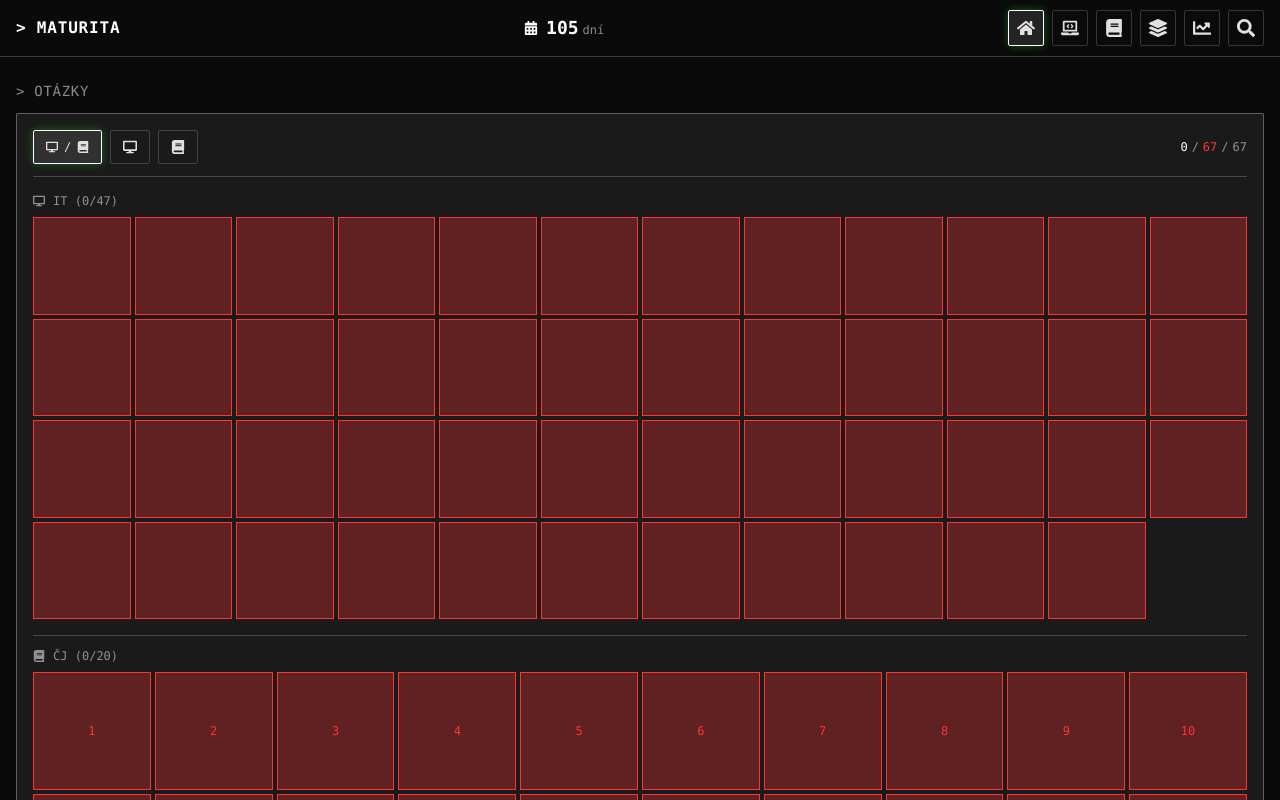
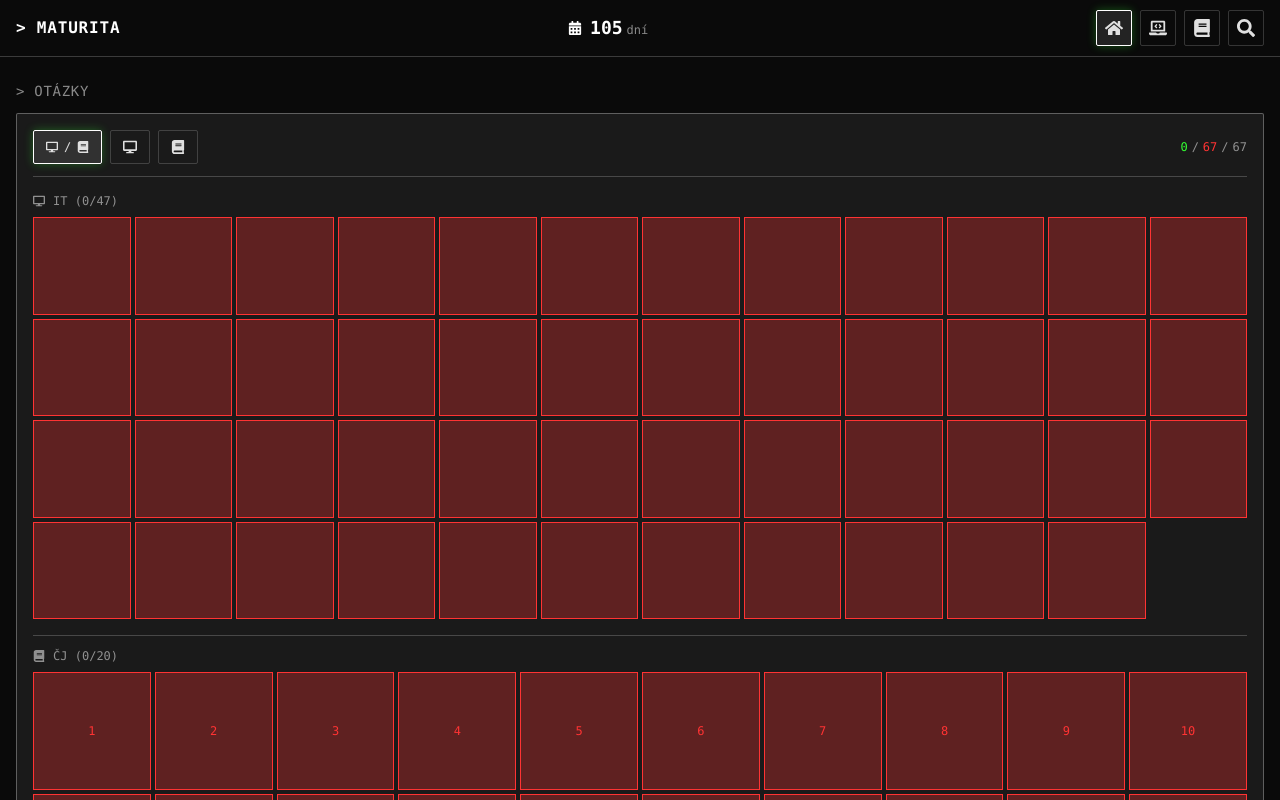
Before and after one commit to Lemioni/maturita-app, a React (Vite) app: page / in a window 1280 px wide. Shown: the top 800 px of the page. Built offline with nearby package versions, Linux system fonts and the light colour scheme.

Commit message:
úprava homepage

```diff
--- a/src/components/dashboard/QuestionGrid.jsx
+++ b/src/components/dashboard/QuestionGrid.jsx
@@ -82,7 +82,7 @@ const QuestionGrid = () => {
 
         {/* Stats in corner */}
         <div className="text-xs text-terminal-text/60">
-          <span className="text-terminal-accent">{stats.known}</span>
+          <span className="text-terminal-green">{stats.known}</span>
           <span className="mx-1">/</span>
           <span className="text-terminal-red">{stats.unknown}</span>
           <span className="mx-1">/</span>
@@ -107,8 +107,8 @@ const QuestionGrid = () => {
                   key={`it-${question.id}`}
                   to={`/it/question/${question.id}`}
                   className={`aspect-square border transition-all duration-200 hover:scale-110 ${known
-                      ? 'border-terminal-green bg-terminal-green/30 hover:bg-terminal-green/50'
-                      : 'border-terminal-red bg-terminal-red/30 hover:bg-terminal-red/50'
+                    ? 'border-terminal-green bg-terminal-green/30 hover:bg-terminal-green/50'
+                    : 'border-terminal-red bg-terminal-red/30 hover:bg-terminal-red/50'
                     }`}
                   title={`IT #${question.id}: ${question.question}`}
                 />
@@ -135,8 +135,8 @@ const QuestionGrid = () => {
                   key={`cj-${book.id}`}
                   to={`/cj/book/${book.id}`}
                   className={`aspect-square border transition-all duration-200 hover:scale-110 flex items-center justify-center text-xs font-mono ${known
-                      ? 'border-terminal-green bg-terminal-green/30 hover:bg-terminal-green/50 text-terminal-green'
-                      : 'border-terminal-red bg-terminal-red/30 hover:bg-terminal-red/50 text-terminal-red'
+                    ? 'border-terminal-green bg-terminal-green/30 hover:bg-terminal-green/50 text-terminal-green'
+                    : 'border-terminal-red bg-terminal-red/30 hover:bg-terminal-red/50 text-terminal-red'
                     }`}
                   title={`ČJ #${book.id}: ${book.title} - ${book.author}`}
                 >
--- a/src/components/layout/Header.jsx
+++ b/src/components/layout/Header.jsx
@@ -36,8 +36,6 @@ const Header = () => {
     { path: '/', icon: FaHome, label: 'HOME' },
     { path: '/it', icon: FaLaptopCode, label: 'IT' },
     { path: '/cj', icon: FaBook, label: 'CJ' },
-    { path: '/flashcards', icon: FaLayerGroup, label: 'FLASH' },
-    { path: '/progress', icon: FaChartLine, label: 'PROG' },
     { path: '/search', icon: FaSearch, label: 'SRCH' },
   ];
 
```
